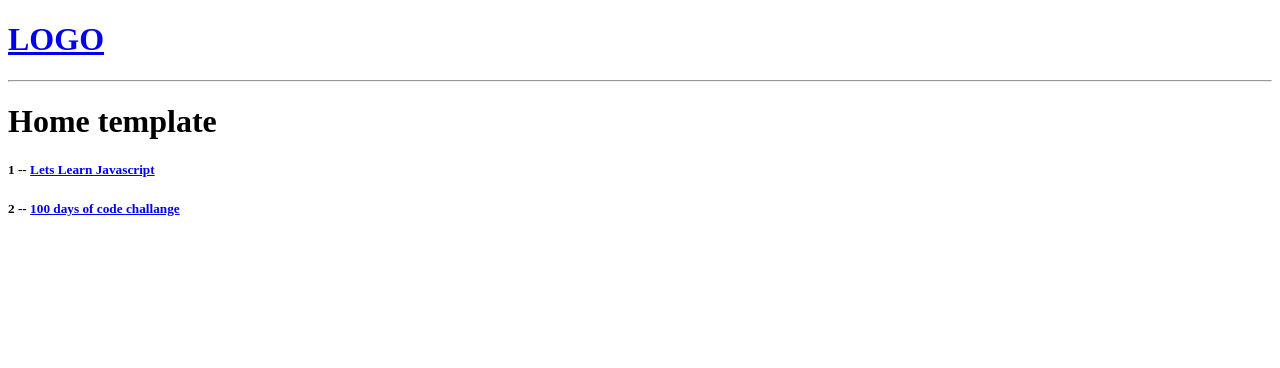
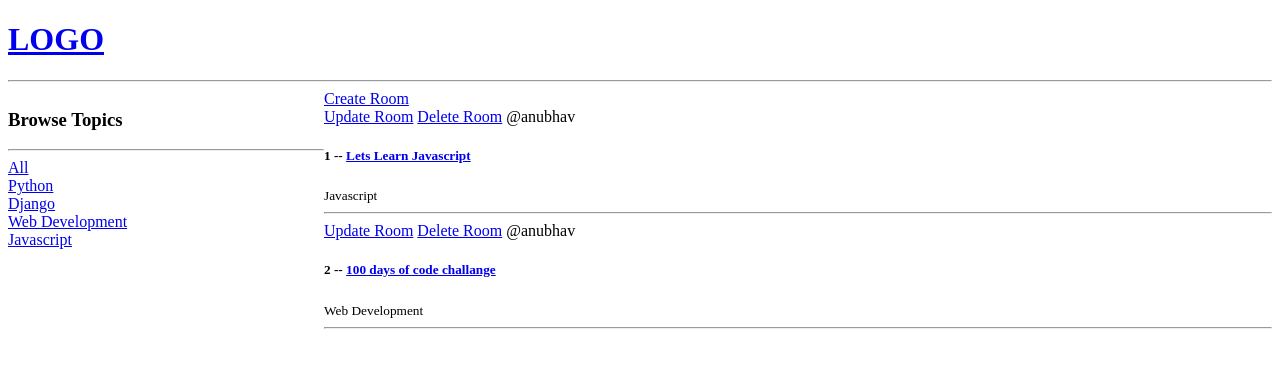
Before and after one commit to KumarAnubhav64/StudyBuddy, a Django app: page / in a window 1280 px wide. Shown: the top 368 px of the page. Run offline with Django 5.2, Linux system fonts and the light colour scheme; data comes from the database, SQL or seed files in the repository; both versions use the stored data as it was after the commit.

Commit message:
feat: updated schema

```diff
--- a/studybuddy/base/admin.py
+++ b/studybuddy/base/admin.py
@@ -1,6 +1,8 @@
 from django.contrib import admin
 
 # Register your models here.
-from .models import Room
+from .models import Room,Topic,Message
 
 admin.site.register(Room)
+admin.site.register(Topic)
+admin.site.register(Message)
--- a/studybuddy/base/models.py
+++ b/studybuddy/base/models.py
@@ -2,21 +2,28 @@ from django.db import models
 from django.contrib.auth.models import User
 # Create your models here.
 
+class Topic(models.Model):
+  name = models.CharField(max_length=200)
+  def __str__(self):
+    return self.name
+
+
 class Room(models.Model):
-  # host=
-  # topic =
+  host =  models.ForeignKey(User,on_delete=models.SET_NULL,null=True)
+  topic =  models.ForeignKey(Topic,on_delete=models.SET_NULL,null=True)
   name = models.CharField(max_length=200)
   description =  models.TextField(null=True,blank=True)
   # participants =
   updated =  models.DateTimeField(auto_now=True)
   created =  models.DateTimeField(auto_now_add=True)
-
+  class Meta:
+    ordering = ['-updated','-created']
 
   def __str__(self):
     return self.name
 
 class Message(models.Model):
-  # user =
+  user = models.ForeignKey(User,on_delete=models.CASCADE)
   room =  models.ForeignKey(Room,on_delete=models.CASCADE)
   body =  models.TextField()
   updated =  models.DateTimeField(auto_now=True)
--- a/studybuddy/base/templates/base/home.html
+++ b/studybuddy/base/templates/base/home.html
@@ -1,18 +1,47 @@
 {%extends 'main.html'%}
 
 {%block content%}
-<h1>Home template</h1>
-<div>
+
+<style>
+  .home-container{
+    display: grid;
+    grid-template-columns: 1fr 3fr;
+  }
+</style>
+
+<div class= "home-container">
+
+  <div>
+    <h3>Browse Topics</h3>
+    <hr>
+    <div>
+    <a href = '{%url "home"%}'>All</a>
+    </div>
+    {% for topic in topics%}
+    <div>
+    <a href = '{%url "home"%}?q={{topic.name}}'>{{topic.name}}</a>
+    </div>
+    {% endfor %}
+  </div>
+  <div>
+
+  <a href= '{%url "create-room"%}'>Create Room</a>
   <div>
     {% for room in rooms %}
         <div>
+          <a href= '{%url "update-room" room.id%}'>Update Room</a>
+          <a href= '{%url "delete-room" room.id%}'>Delete Room</a>
+          <span>@{{room.host.username}}</span>
           <h5>
             {{room.id}} -- <a href = "{%url 'room' room.id%}">{{room.name}}</a>
-
           </h5>
+          <small>{{room.topic.name}}</small>
+          <hr>
         </div>
 
     {% endfor %}
   </div>
+
+  </div>
 </div>
 {% endblock %}
--- a/studybuddy/base/urls.py
+++ b/studybuddy/base/urls.py
@@ -5,4 +5,7 @@ from . import views
 urlpatterns = [
     path('',views.home,name = "home"),
     path('room/<str:pk>/',views.room,name = "room"),
+    path('create-room/',views.createRoom,name='create-room'),
+    path('update-room/<str:pk>/',views.updateRoom,name='update-room'),
+    path('delete-room/<str:pk>/',views.deleteRoom,name='delete-room'),
 ]
--- a/studybuddy/base/views.py
+++ b/studybuddy/base/views.py
@@ -1,7 +1,7 @@
-from django.shortcuts import render
+from django.shortcuts import render,redirect
 from django.http import HttpResponse
-from .models import Room
-
+from .models import Room,Topic
+from .forms import RoomForm
 # Create your views here.
 
 # rooms =  [
@@ -11,11 +11,43 @@ from .models import Room
 # ]
 
 def home(request):
+  q = request.GET.get('q')
   rooms = Room.objects.all()
-  context =  {'rooms':rooms}
+  topics =  Topic.objects.all()
+  context =  {'rooms':rooms,'topics':topics}
   return render(request,'base/home.html',context)
 
 def room(request,pk):
   room = Room.objects.get(id = pk)
   context  =  {'room':room}
   return render(request,'base/room.html',context)
+
+def createRoom(request):
+  form= RoomForm()
+  if request.method == 'POST':
+    form = RoomForm(request.POST)
+    if form.is_valid():
+      form.save()
+      return redirect('home')
+  context = {'form' : form}
+  return render(request,'base/room_form.html',context)
+
+def updateRoom(request,pk):
+  room =  Room.objects.get(id = pk)
+  form = RoomForm(instance=room)
+
+  if request.method == 'POST':
+    form =  RoomForm(request.POST,instance = room)
+    if form.is_valid():
+      form.save()
+      return redirect('home')
+  context= {'form':form}
+  return render(request,'base/room_form.html',context)
+
+
+def deleteRoom(request,pk):
+  room   = Room.objects.get(id= pk)
+  if request.method == 'POST':
+    room.delete()
+    return redirect('home')
+  return render(request,'base/delete.html',{'obj':room})
```
Also changed, not shown: studybuddy/base/forms.py (added, +8 -0 lines), studybuddy/base/templates/base/delete.html (added, +11 -0 lines), studybuddy/base/templates/base/room_form.html (added, +13 -0 lines), studybuddy/base/migrations/0002_topic_room_host_message_room_topic.py (added), studybuddy/db.sqlite3.
